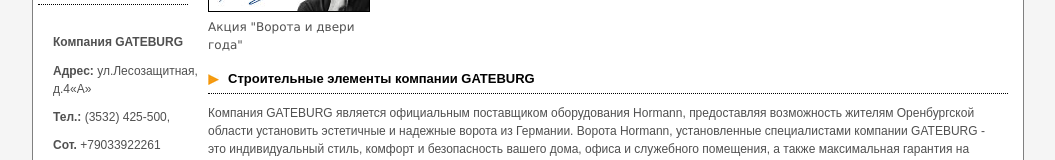
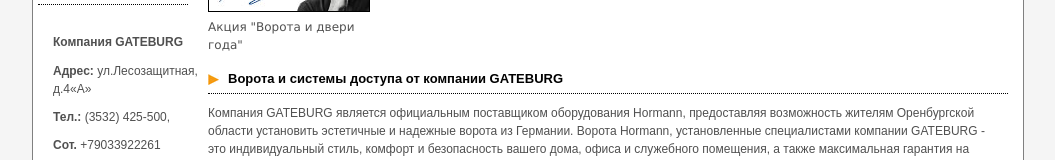
Before and after one commit to gateburg/webkit, a plain HTML site: page index.html in a window 1280 px wide. Shown: the part 477-637 px from the top of the page, without its empty margins (112-1167 px from the left). Drawn offline with Linux system fonts and the light colour scheme.

Commit message:
Update index.html

```diff
--- a/index.html
+++ b/index.html
@@ -87,7 +87,7 @@
 
 
 		<div class="left text" style="width:780px;margin:0px;padding-top:15px;">
-			<h3>Строительные элементы компании GATEBURG</h3>
+			<h3>Ворота и системы доступа от компании GATEBURG</h3>
 <p>Компания GATEBURG является официальным поставщиком оборудования Hormann, предоставляя возможность жителям Оренбургской области установить эстетичные и надежные ворота из Германии. Ворота Hormann, установленные специалистами компании GATEBURG - это индивидуальный стиль, комфорт и безопасность вашего дома, офиса и служебного помещения, а также максимальная гарантия на оборудование до 10 лет.</p>
 <p>Мы придерживаемся ответственного и инициативного подхода к обслуживанию — каждый клиент одинаково важен, при подборе решения учитываются все условия и пожелания клиента. Опытные специалисты, хорошо знающие все факторы, влияющие на надежность и долговечность оборудования, изучат ваши условия и пожелания и разработают уникальное решение точно под ваши цели. </p>
 <p>Компания GATEBURG –профессионал в области комплексной защиты помещений и территорий.</p>
```
